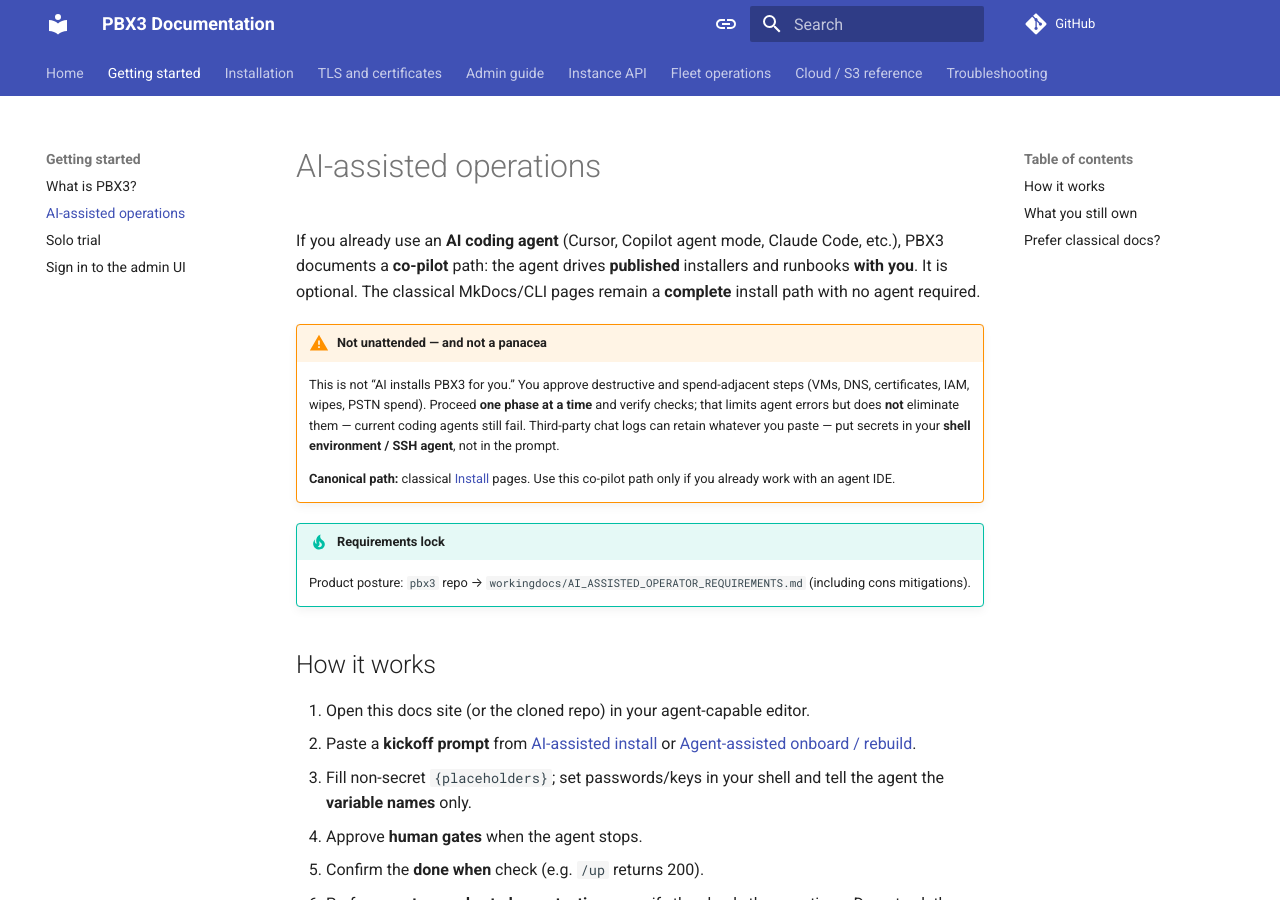
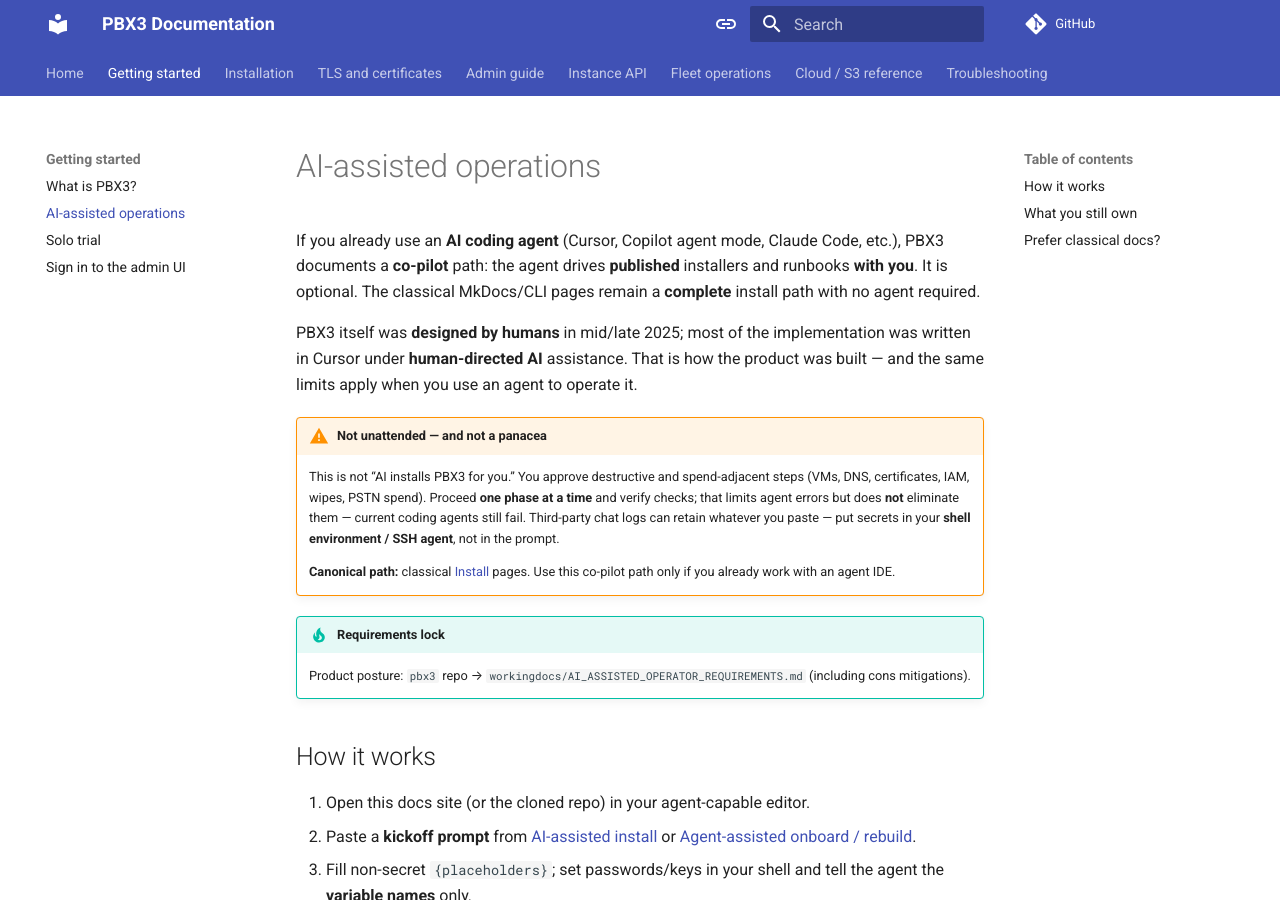
Before and after one commit to aelintra/pbx3-docs, an MkDocs documentation site: the page built from docs/getting-started/ai-assisted.md, in a window 1280 px wide and 900 px high. Built offline with MkDocs 1.6.1 and Material for MkDocs 9.7.7, drawn with Linux system fonts in a browser that asks for light colours; comment, search, counter and statistics services are not loaded.

Commit message:
Add shared OSS README blurb: provenance, docs link, CLI-first co-pilot.
Human design mid/late 2025; Cursor under human-directed AI; MkDocs as operator face.

```diff
--- a/docs/getting-started/ai-assisted.md
+++ b/docs/getting-started/ai-assisted.md
@@ -1,6 +1,8 @@
 # AI-assisted operations
 
 If you already use an **AI coding agent** (Cursor, Copilot agent mode, Claude Code, etc.), PBX3 documents a **co-pilot** path: the agent drives **published** installers and runbooks **with you**. It is optional. The classical MkDocs/CLI pages remain a **complete** install path with no agent required.
+
+PBX3 itself was **designed by humans** in mid/late 2025; most of the implementation was written in Cursor under **human-directed AI** assistance. That is how the product was built — and the same limits apply when you use an agent to operate it.
 
 !!! warning "Not unattended — and not a panacea"
     This is not “AI installs PBX3 for you.” You approve destructive and spend-adjacent steps (VMs, DNS, certificates, IAM, wipes, PSTN spend). Proceed **one phase at a time** and verify checks; that limits agent errors but does **not** eliminate them — current coding agents still fail. Third-party chat logs can retain whatever you paste — put secrets in your **shell environment / SSH agent**, not in the prompt.
```
Also changed, not shown: README.md (+7 -0 lines).
